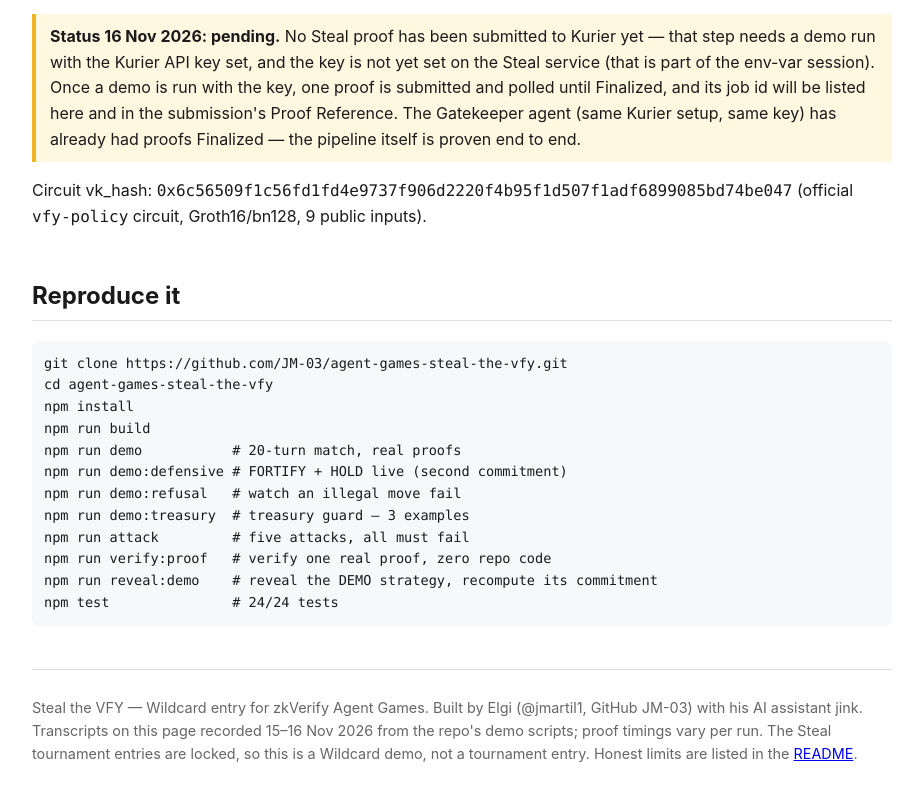
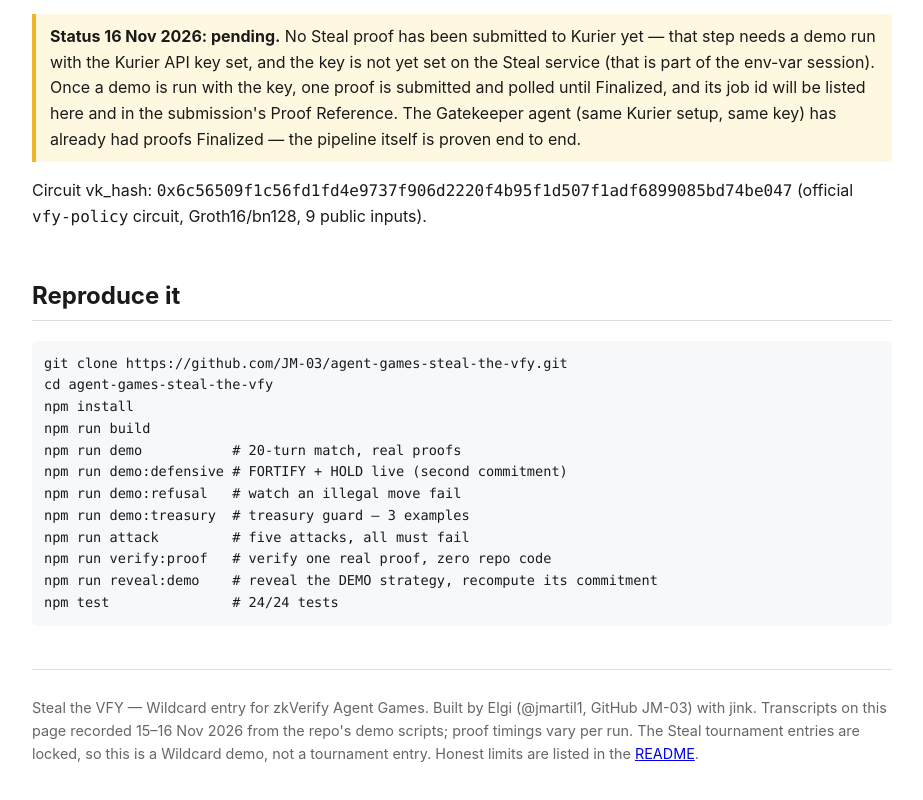
Before and after one commit to JM-03/agent-games-steal-the-vfy, a website: page docs/demo.html in a window 1280 px wide. Shown: the part 6141-6941 px from the top of the page, without its empty margins (178-1101 px from the left). Drawn offline with Linux system fonts and the light colour scheme.

Commit message:
Wildcard: credit 'with jink' (drop 'AI assistant')

```diff
--- a/docs/demo.html
+++ b/docs/demo.html
@@ -315,7 +315,7 @@ npm test               # 24/24 tests</pre>
 
 <footer>
   <p>Steal the VFY — Wildcard entry for zkVerify Agent Games. Built by Elgi
-  (@jmartil1, GitHub JM-03) with his AI assistant jink. Transcripts on
+  (@jmartil1, GitHub JM-03) with jink. Transcripts on
   this page recorded 15–16 Nov 2026 from the repo's demo scripts; proof
   timings vary per run. The Steal tournament entries are locked, so this
   is a Wildcard demo, not a tournament entry. Honest limits are listed in
```
